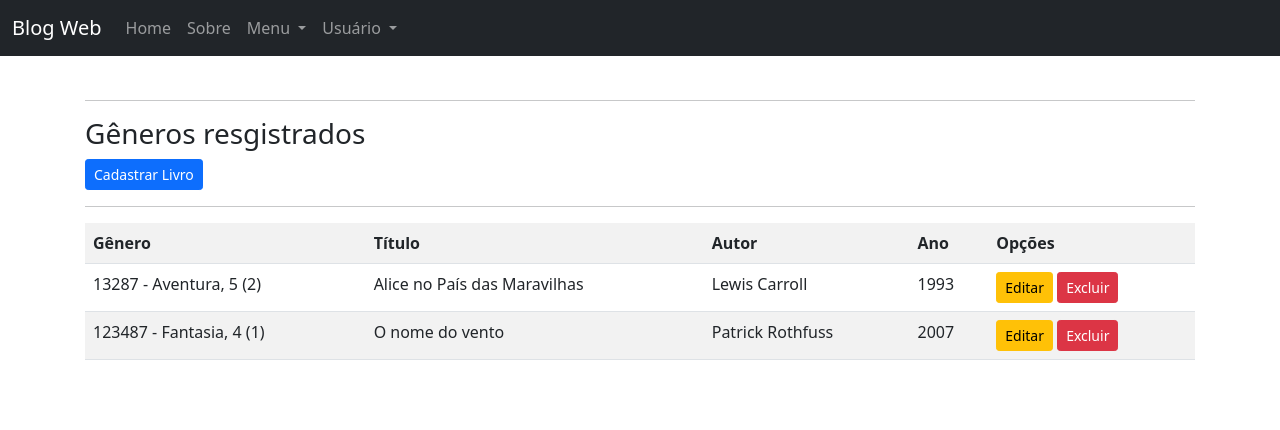
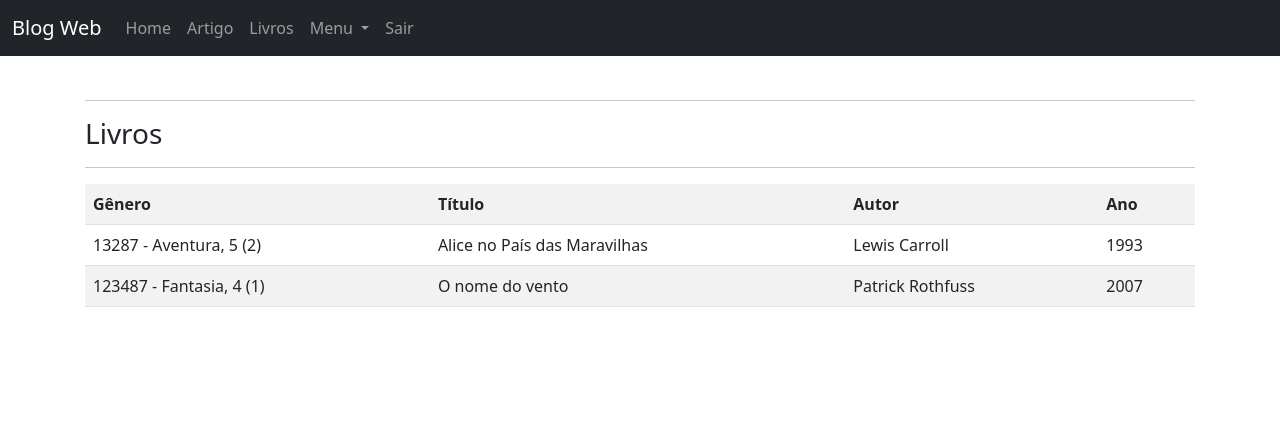
Before and after one commit to talesrc/web-oauth, a Django app: page /listar/livro/ in a window 1280 px wide. Shown: the top 430 px of the page. Run offline with Django 3.2, Linux system fonts and the light colour scheme; a user stored in the database is signed in; data comes from the database, SQL or seed files in the repository; both versions use the stored data as it was after the commit; some libraries are stand-ins or nearby versions.

Commit message:
tela artigo e livro para usuarios não autenticados

```diff
--- /dev/null
+++ b/CRUD/Cadastro/templates/Cadastro/livros.html
@@ -0,0 +1,33 @@
+{% extends 'Pages/modelo.html' %}
+
+{% load static %}
+
+{% block conteudo %}
+    <hr>
+    <h3>Livros</h3>
+    <hr>
+    <div class="table table-reponsive">
+        <table class="table table-striped">
+            <tr>
+                <th>Gênero</th>
+                <th>Título</th>
+                <th>Autor</th>
+                <th>Ano</th>
+            </tr>
+
+            {% for livro in object_list %}
+            <tr>
+                <td>{{ livro.local }}</td>
+                <td>{{ livro.titulo }}</td>
+                <td>{{ livro.autor }}</td>
+                <td>{{ livro.ano }}</td>
+            </tr>
+            {% empty %}
+
+            <tr>
+                <td colspan="3">Nenhum livro cadastrado</td>
+            </tr>
+            {% endfor %}
+        </table>
+    </div>
+{% endblock %}
--- a/CRUD/Cadastro/urls.py
+++ b/CRUD/Cadastro/urls.py
@@ -30,5 +30,9 @@ urlpatterns = [
     path('listar/livro/', LivroList.as_view(), name='listar-livro'),
     path('listar/artigo/', ArtigoList.as_view(), name='listar-artigo'),
 
+    #READ não autenticado
+    path('exibir/livro/', LivroList.as_view(), name='exibir-livro'),
+    path('exibir/artigo/', ArtigoList.as_view(), name='exibir-artigo'),
+
 
 ]
--- a/CRUD/Cadastro/views.py
+++ b/CRUD/Cadastro/views.py
@@ -8,7 +8,6 @@ from django.urls import reverse_lazy
 from django.contrib.auth.mixins import LoginRequiredMixin
 
 ################## CREAT #######################
-
 class CadastroView(TemplateView):
     template_name = 'Cadastro/form.html'
 
@@ -90,3 +89,13 @@ class ArtigoList(LoginRequiredMixin, ListView):
     login_url = reverse_lazy('login')
     model = Artigo
     template_name = 'Cadastro/listaTeses.html'
+
+class LivroList(ListView):
+    login_url = reverse_lazy('login')
+    model = Livro
+    template_name = 'Cadastro/livros.html'
+
+class ArtigoList(ListView):
+    login_url = reverse_lazy('login')
+    model = Artigo
+    template_name = 'Cadastro/artigos.html'
--- a/CRUD/Pages/templates/Pages/modelo.html
+++ b/CRUD/Pages/templates/Pages/modelo.html
@@ -42,13 +42,19 @@
             <a class="nav-link" aria-current="page" href="{% url 'home' %}">Home</a>
           </li>
 
-          <!--Sobre-->
+          <!--Artigo-->
           <li class="nav-item">
-            <a class="nav-link" href="{% url 'sobre' %}">Sobre</a>
+            <a class="nav-link" href="{% url 'exibir-artigo' %}">Artigo</a>
           </li>
+
           <!--<li class="nav-item">
             <a class="nav-link disabled">Disabled</a>
           </li>-->
+
+          <!--Livros-->
+          <li class="nav-item">
+            <a class="nav-link" href="{% url 'exibir-livro' %}">Livros</a>
+          </li>
 
           {% if request.user.is_authenticated %}
 
@@ -69,17 +75,19 @@
 
           {% if request.user.is_authenticated %}
 
-          <!--Usuario (Dropdown)-->
+          <!--Usuario (Dropdown)
           <li class="nav-item dropdown">
             <a class="nav-link dropdown-toggle" href="#" id="navbarDropdown" role="button" data-bs-toggle="dropdown" aria-expanded="false">
               Usuário
             </a>
-            <ul class="dropdown-menu" aria-labelledby="navbarDropdown">
-              <li><a class="dropdown-item" href="{% url 'listar-livro' %}">Meus dados</a></li>
-              <li><a class="dropdown-item" href="{% url 'listar-local' %}">Alterar senha</a></li>
-              <li><hr class="dropdown-divider"></li>
+                <li><hr class="dropdown-divider"></li>
               <li><a class="dropdown-item" href="{% url 'logout' %}">Sair</a></li>
             </ul>
+          </li>-->
+
+          <!--Sair-->
+          <li class="nav-item">
+            <a class="nav-link" href="{% url 'logout' %}">Sair</a>
           </li>
 
           {% else %}
```
Also changed, not shown: CRUD/Cadastro/templates/Cadastro/artigos.html (added, +33 -0 lines), CRUD/Pages/templates/Pages/sobre.html (deleted, +0 -7 lines), CRUD/db.sqlite3.
